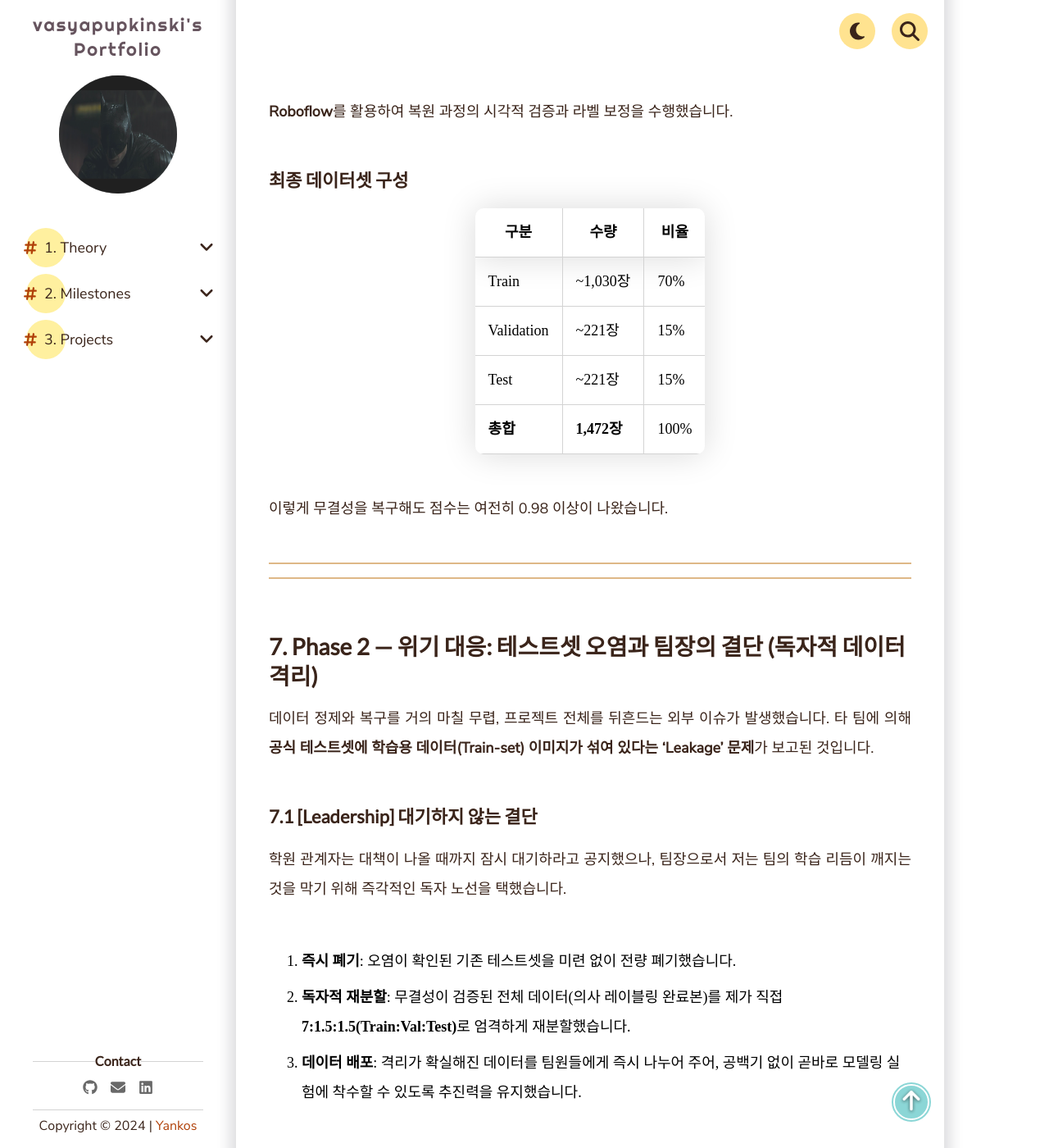
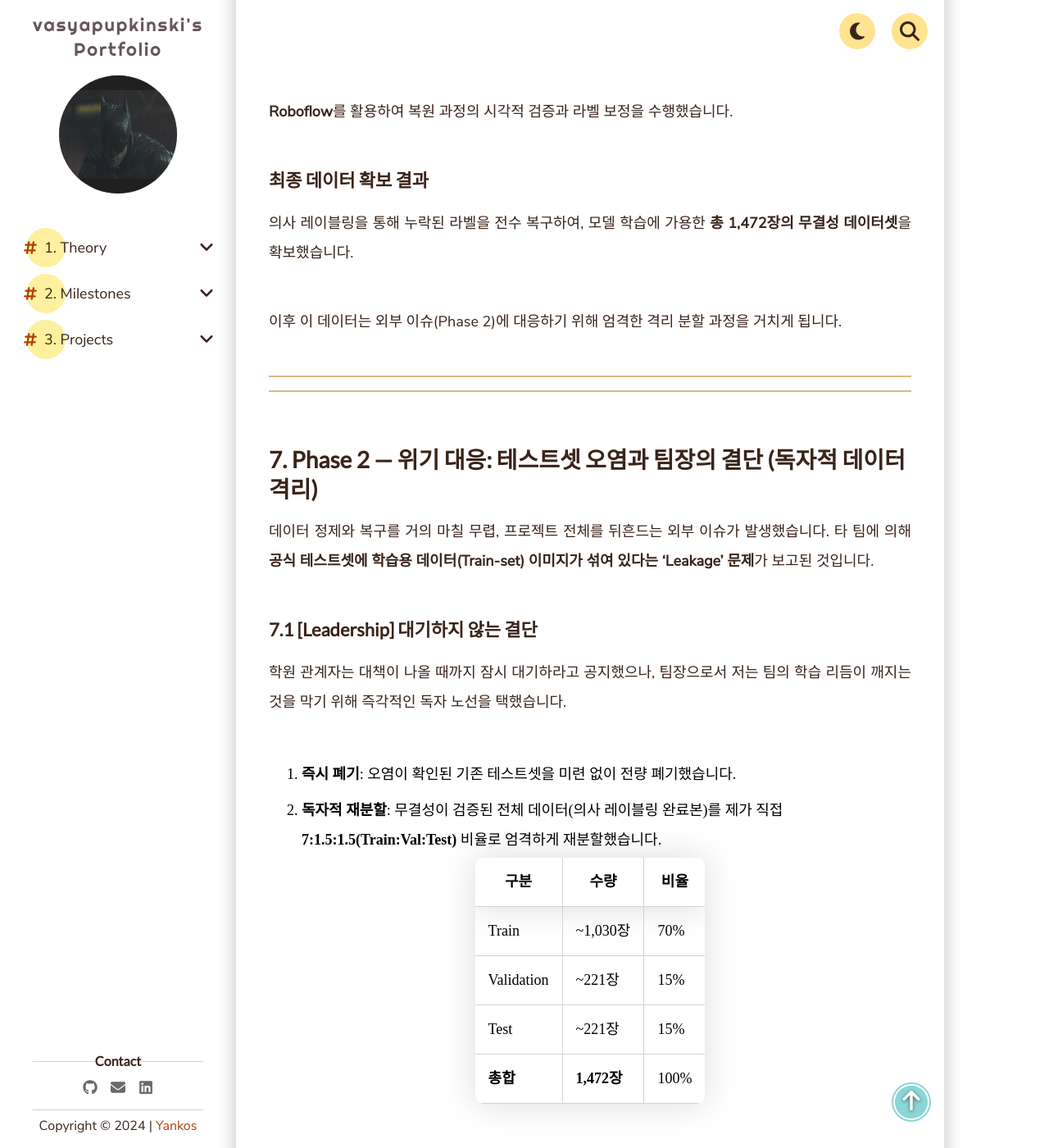
Before and after one commit to vasyapupkinski/vasyapupkinski.github.io, a Jekyll site: the page built from _pages/3. Projects/Team Projects/pill-detection.md, in a window 1280 px wide and 1400 px high, scrolled down 9630 px. Shown: the whole window at 82% size. Built offline with Jekyll 4.4.1, drawn with Linux system fonts in a browser that asks for light colours; comment, search, counter and statistics services are not loaded; some of the changed text lies outside the part shown.

Commit message:
docs: finalize structural refinement of pill-detection.md after re-applying consolidated changes

```diff
--- a/_pages/3. Projects/Team Projects/pill-detection.md
+++ b/_pages/3. Projects/Team Projects/pill-detection.md
@@ -159,16 +159,11 @@ master_data = defaultdict(lambda: {
 
 **Roboflow**를 활용하여 복원 과정의 시각적 검증과 라벨 보정을 수행했습니다.
 
-### 최종 데이터셋 구성
+### 최종 데이터 확보 결과
 
-| 구분 | 수량 | 비율 |
-|---|---|---|
-| Train | ~1,030장 | 70% |
-| Validation | ~221장 | 15% |
-| Test | ~221장 | 15% |
-| **총합** | **1,472장** | 100% |
+의사 레이블링을 통해 누락된 라벨을 전수 복구하여, 모델 학습에 가용한 **총 1,472장의 무결성 데이터셋**을 확보했습니다.
 
-이렇게 무결성을 복구해도 점수는 여전히 0.98 이상이 나왔습니다.
+이후 이 데이터는 외부 이슈(Phase 2)에 대응하기 위해 엄격한 격리 분할 과정을 거치게 됩니다.
 
 ---
 
@@ -182,7 +177,15 @@ master_data = defaultdict(lambda: {
 학원 관계자는 대책이 나올 때까지 잠시 대기하라고 공지했으나, 팀장으로서 저는 팀의 학습 리듬이 깨지는 것을 막기 위해 즉각적인 독자 노선을 택했습니다.
 
 1.  **즉시 폐기**: 오염이 확인된 기존 테스트셋을 미련 없이 전량 폐기했습니다.
-2.  **독자적 재분할**: 무결성이 검증된 전체 데이터(의사 레이블링 완료본)를 제가 직접 **7:1.5:1.5(Train:Val:Test)**로 엄격하게 재분할했습니다.
+2.  **독자적 재분할**: 무결성이 검증된 전체 데이터(의사 레이블링 완료본)를 제가 직접 **7:1.5:1.5(Train:Val:Test)** 비율로 엄격하게 재분할했습니다.
+
+| 구분 | 수량 | 비율 |
+|---|---|---|
+| Train | ~1,030장 | 70% |
+| Validation | ~221장 | 15% |
+| Test | ~221장 | 15% |
+| **총합** | **1,472장** | 100% |
+
 3.  **데이터 배포**: 격리가 확실해진 데이터를 팀원들에게 즉시 나누어 주어, 공백기 없이 곧바로 모델링 실험에 착수할 수 있도록 추진력을 유지했습니다.
 
 ### 7.2 실험 결과와 뜻밖의 의구심
```
Also changed, not shown: other parts of _pages/3. Projects/Team Projects/pill-detection.md (+1 -1 lines).
